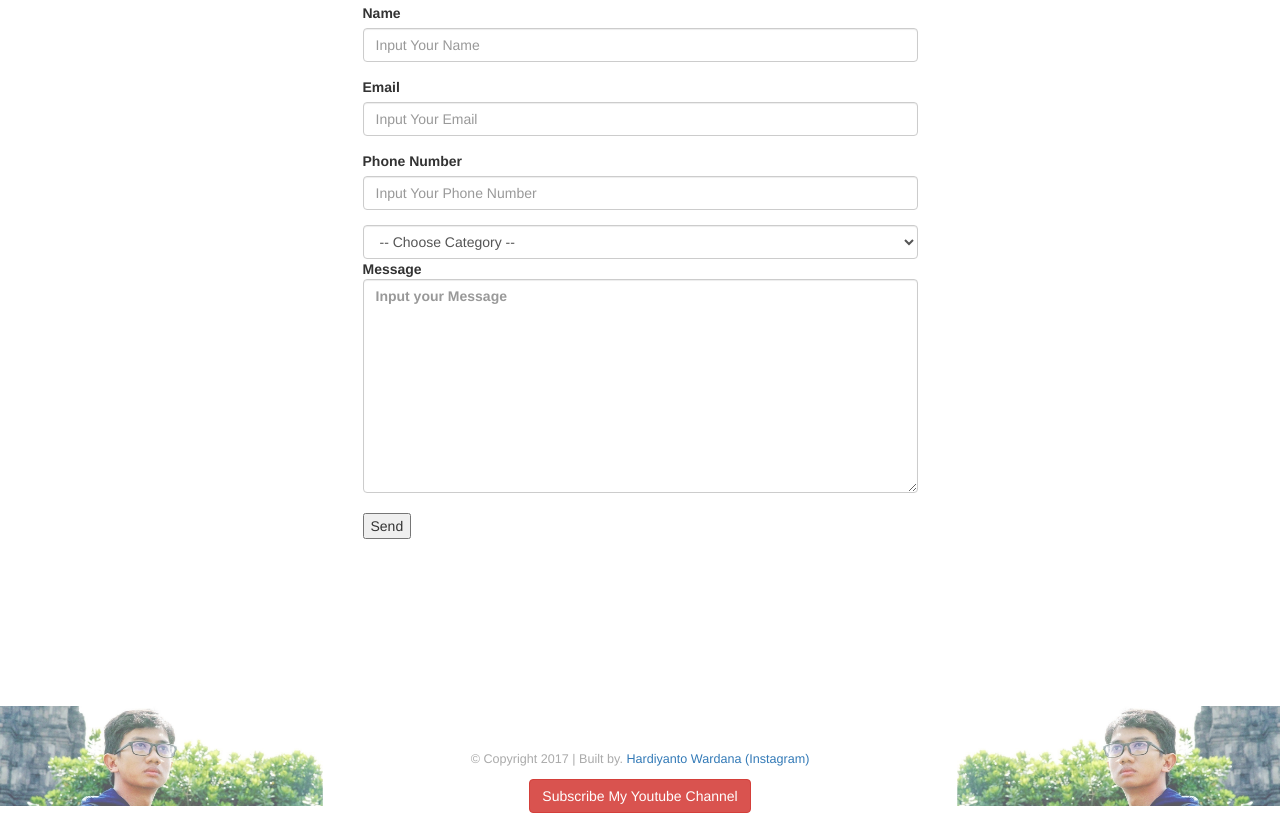
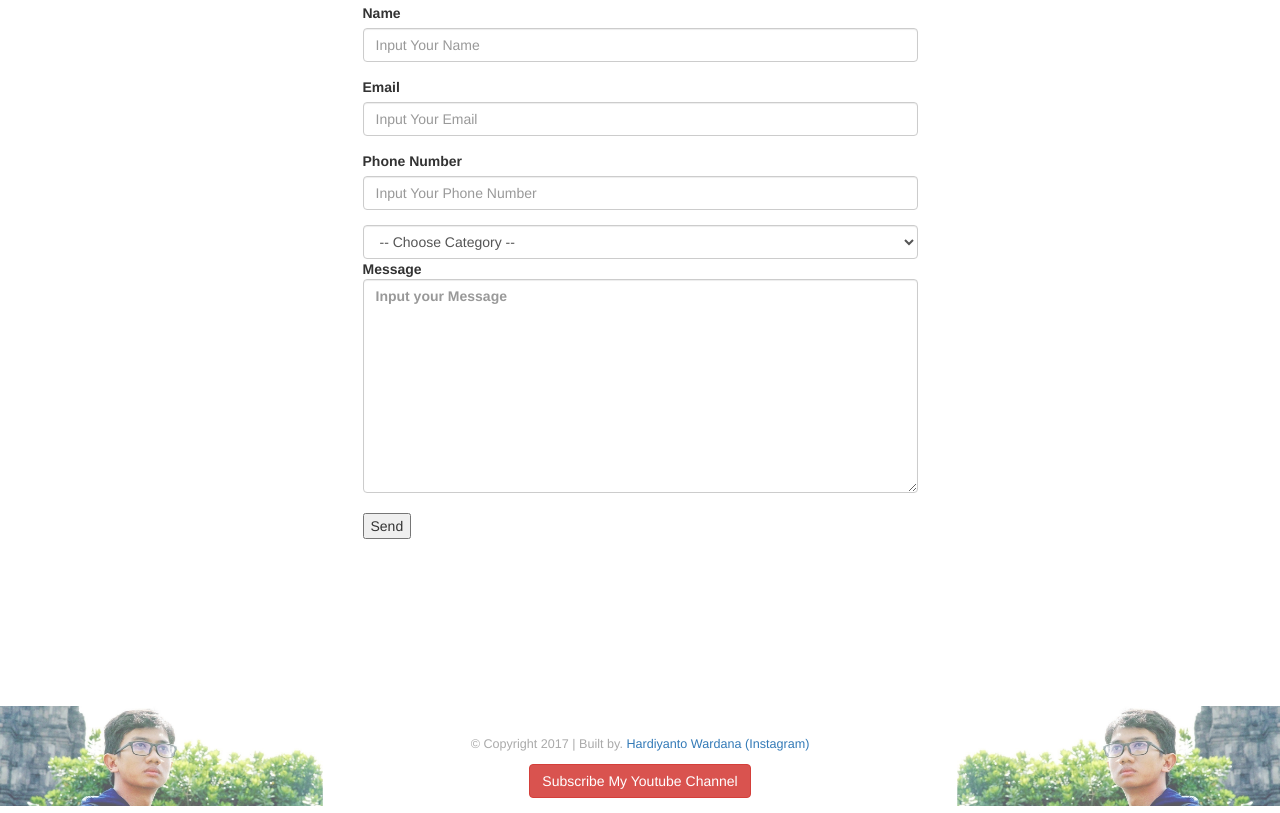
Before and after one commit to hardiyantowardana/hardiyantowardana.github.io, a plain HTML site: page index.html in a window 1280 px wide. Shown: the part 1784-2597 px from the top of the page. Drawn offline with nearby package versions, Linux system fonts and the light colour scheme.

Commit message:
Update style.css

```diff
--- a/css/style.css
+++ b/css/style.css
@@ -28,7 +28,7 @@ footer{
 	height: 100px;
 	background-image: url("../src/bgg.jpg");
 	background-size: 1280px;
-	padding-top: 45px;
+	padding-top: 30px;
 }
 
 footer p {
```
